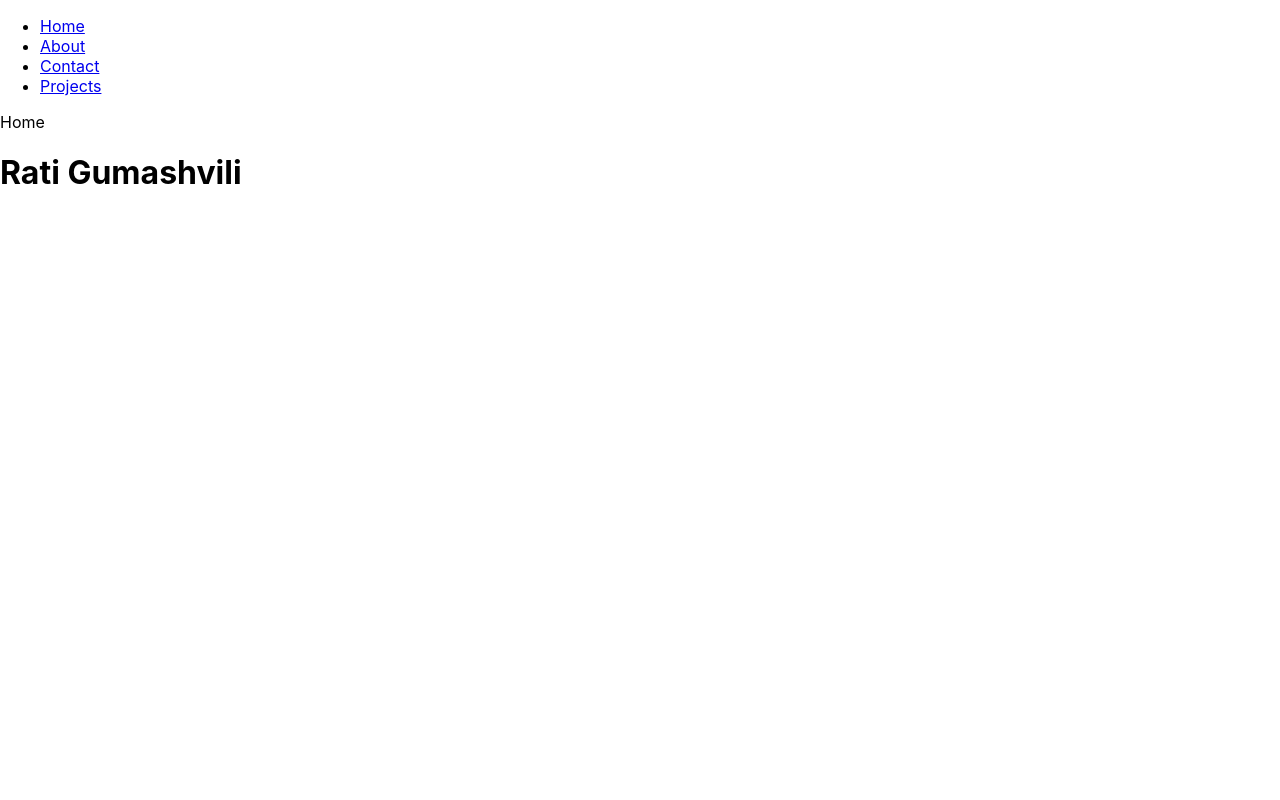
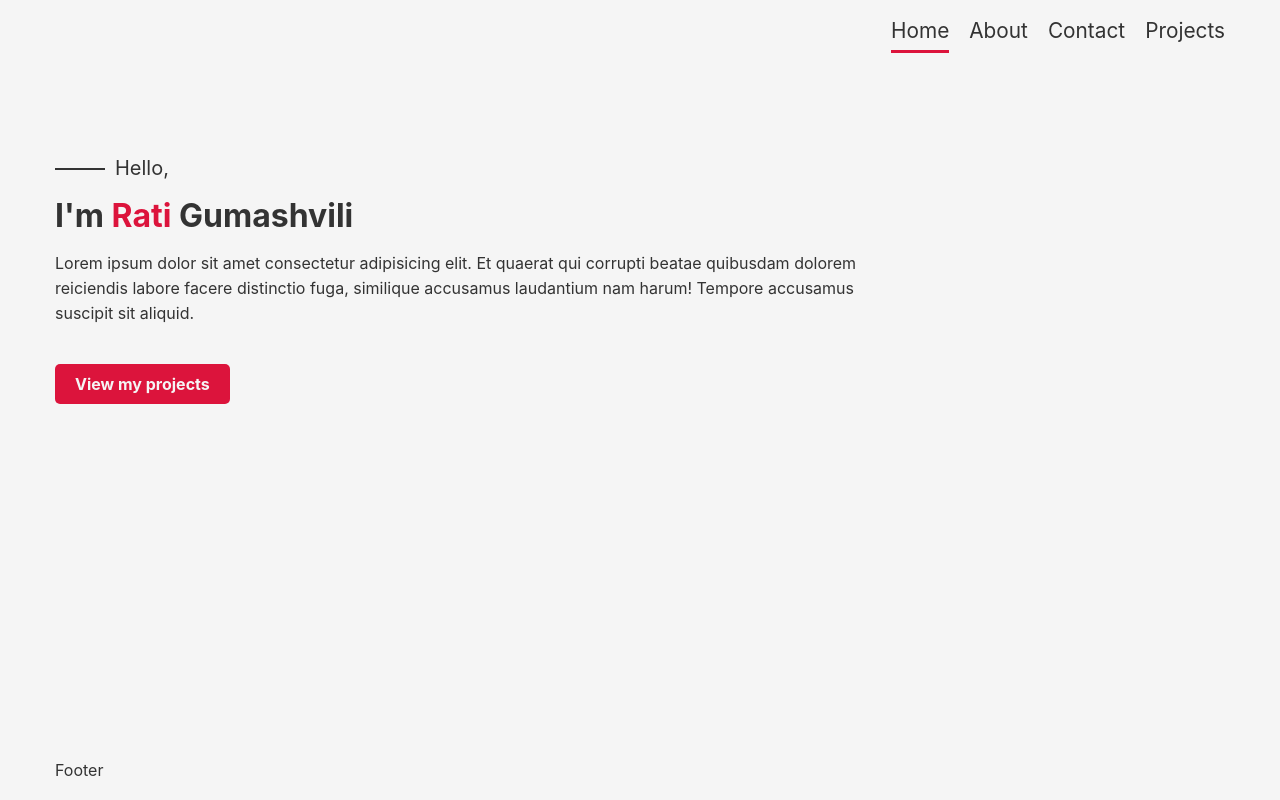
Before and after one commit to ratigumashvili/ola-portfolio, a React (Create React App) app: page / in a window 1280 px wide. Built offline with nearby package versions, Linux system fonts and the light colour scheme.

Commit message:
Added main layout

```diff
--- a/src/App.js
+++ b/src/App.js
@@ -1,6 +1,7 @@
 import { Routes, Route } from "react-router-dom";
 
 import Header from "./components/ui/Header";
+import Footer from "./components/ui/Footer";
 import Home from "./pages/Home";
 import About from "./pages/About";
 import Contact from "./pages/Contact";
@@ -8,15 +9,17 @@ import Projects from "./pages/Projects";
 
 function App() {
   return (
-    <div className="App">
+    <div className="app">
       <Header />
+      <div className="wrapper">
         <Routes>
           <Route index element={<Home />} />
           <Route path="/about" element={<About />} />
           <Route path="/contact" element={<Contact />} />
           <Route path="/projects" element={<Projects />} />
         </Routes>
-      <h1>Rati Gumashvili</h1>
+      </div>
+      <Footer />
     </div>
   );
 }
--- /dev/null
+++ b/src/components/ui/Footer.jsx
@@ -0,0 +1,7 @@
+import React from "react";
+
+const Footer = () => {
+  return <footer>Footer</footer>;
+};
+
+export default Footer;
--- a/src/components/ui/Header.jsx
+++ b/src/components/ui/Header.jsx
@@ -1,14 +1,14 @@
-import { Link } from "react-router-dom";
+import { NavLink } from "react-router-dom";
 import { navBar } from "../../data";
 
 const Header = () => {
   return (
     <header>
-      <nav>
+      <nav className="main-navigation">
         <ul>
           {navBar.map((item) => (
             <li key={item.name}>
-              <Link to={item.path}>{item.name}</Link>
+              <NavLink to={item.path}>{item.name}</NavLink>
             </li>
           ))}
         </ul>
--- a/src/index.scss
+++ b/src/index.scss
@@ -1,13 +1,122 @@
+* {
+  margin: 0;
+  padding: 0;
+  box-sizing: border-box;
+}
 body {
-  margin: 0;
-  font-family: -apple-system, BlinkMacSystemFont, 'Segoe UI', 'Roboto', 'Oxygen',
-    'Ubuntu', 'Cantarell', 'Fira Sans', 'Droid Sans', 'Helvetica Neue',
+  font-family: -apple-system, BlinkMacSystemFont, "Segoe UI", "Roboto", "Oxygen",
+    "Ubuntu", "Cantarell", "Fira Sans", "Droid Sans", "Helvetica Neue",
     sans-serif;
   -webkit-font-smoothing: antialiased;
   -moz-osx-font-smoothing: grayscale;
+
+  color: #333;
+  background-color: whitesmoke;
 }
 
-code {
-  font-family: source-code-pro, Menlo, Monaco, Consolas, 'Courier New',
-    monospace;
+.app {
+  width: 100%;
+  max-width: 1200px;
+  margin: 0 auto;
+  padding: 0 15px;
 }
+
+header {
+  display: flex;
+  align-items: center;
+  justify-content: flex-end;
+  height: 60px;
+}
+
+footer {
+  height: 60px;
+  display: flex;
+  align-items: center;
+}
+
+.wrapper {
+  min-height: calc(100vh - 120px);
+}
+
+.main-navigation {
+  ul {
+    list-style: none;
+    display: flex;
+    gap: 20px;
+  }
+
+  a {
+    position: relative;
+    font-size: 1.3rem;
+    color: inherit;
+    text-decoration: none;
+
+    @media (max-width: 576px) {
+      font-size: 1rem;
+    }
+
+    &.active {
+      &::before {
+        content: "";
+        position: absolute;
+        bottom: -10px;
+        width: 100%;
+        height: 3px;
+        background-color: crimson;
+      }
+    }
+  }
+}
+
+.page {
+  padding-top: 6rem;
+  h1 {
+    margin-bottom: 1rem;
+    position: relative;
+    padding-left: 60px;
+    font-size: 20px;
+    font-weight: normal;
+
+    &::before {
+      content: "";
+      position: absolute;
+      left: 0;
+      top: 12px;
+      height: 2px;
+      width: 50px;
+      background-color: #333;
+    }
+  }
+}
+.greetnig-title {
+  font-size: 2rem;
+  margin-bottom: 1rem;
+  span {
+    color: crimson;
+  }
+}
+
+.greetnig-text {
+  max-width: 70%;
+  line-height: 25px;
+  margin-bottom: 3rem;
+  @media (max-width: 576px) {
+    width: 100%;
+  }
+}
+
+.cta {
+  text-decoration: none;
+  padding: 10px 20px;
+  font-size: 1rem;
+  font-weight: bold;
+  border-radius: 5px;
+  background-color: crimson;
+  color: whitesmoke;
+  transition: background-color 0.25s ease-out;
+
+  &:hover {
+    cursor: pointer;
+    background-color: rgb(180, 17, 50);
+  }
+}
--- a/src/pages/About.jsx
+++ b/src/pages/About.jsx
@@ -1,7 +1,11 @@
 import React from "react";
 
 const About = () => {
-  return <div>About</div>;
+  return (
+    <div className="page">
+      <h1>About</h1>
+    </div>
+  );
 };
 
 export default About;
--- a/src/pages/Contact.jsx
+++ b/src/pages/Contact.jsx
@@ -1,7 +1,11 @@
 import React from "react";
 
 const Contact = () => {
-  return <div>Contact</div>;
+  return (
+    <div className="page">
+      <h1>Contact</h1>
+    </div>
+  );
 };
 
 export default Contact;
--- a/src/pages/Home.jsx
+++ b/src/pages/Home.jsx
@@ -1,7 +1,23 @@
-import React from "react";
+import { Link } from "react-router-dom";
 
 const Home = () => {
-  return <div>Home</div>;
+  return (
+    <div className="page">
+      <h1>Hello,</h1>
+      <h2 className="greetnig-title">
+        I'm <span>Rati</span> Gumashvili
+      </h2>
+      <p className="greetnig-text">
+        Lorem ipsum dolor sit amet consectetur adipisicing elit. Et quaerat qui
+        corrupti beatae quibusdam dolorem reiciendis labore facere distinctio
+        fuga, similique accusamus laudantium nam harum! Tempore accusamus
+        suscipit sit aliquid.
+      </p>
+      <Link to="/projects" className="cta">
+        View my projects
+      </Link>
+    </div>
+  );
 };
 
 export default Home;
--- a/src/pages/Projects.jsx
+++ b/src/pages/Projects.jsx
@@ -1,7 +1,11 @@
 import React from "react";
 
 const Projects = () => {
-  return <div>Projects</div>;
+  return (
+    <div className="page">
+      <h1>Projects</h1>
+    </div>
+  );
 };
 
 export default Projects;
```
Lines whose indentation alone changed are shown as unchanged.
